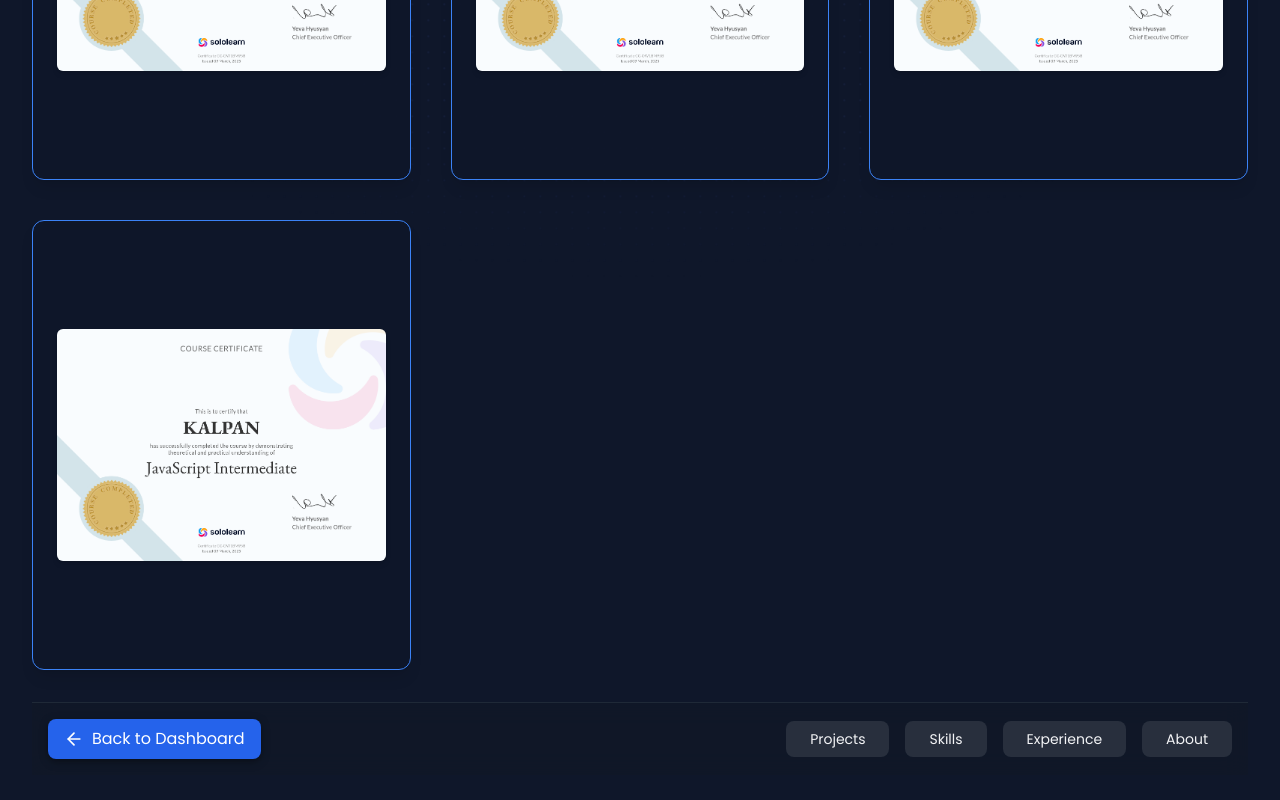
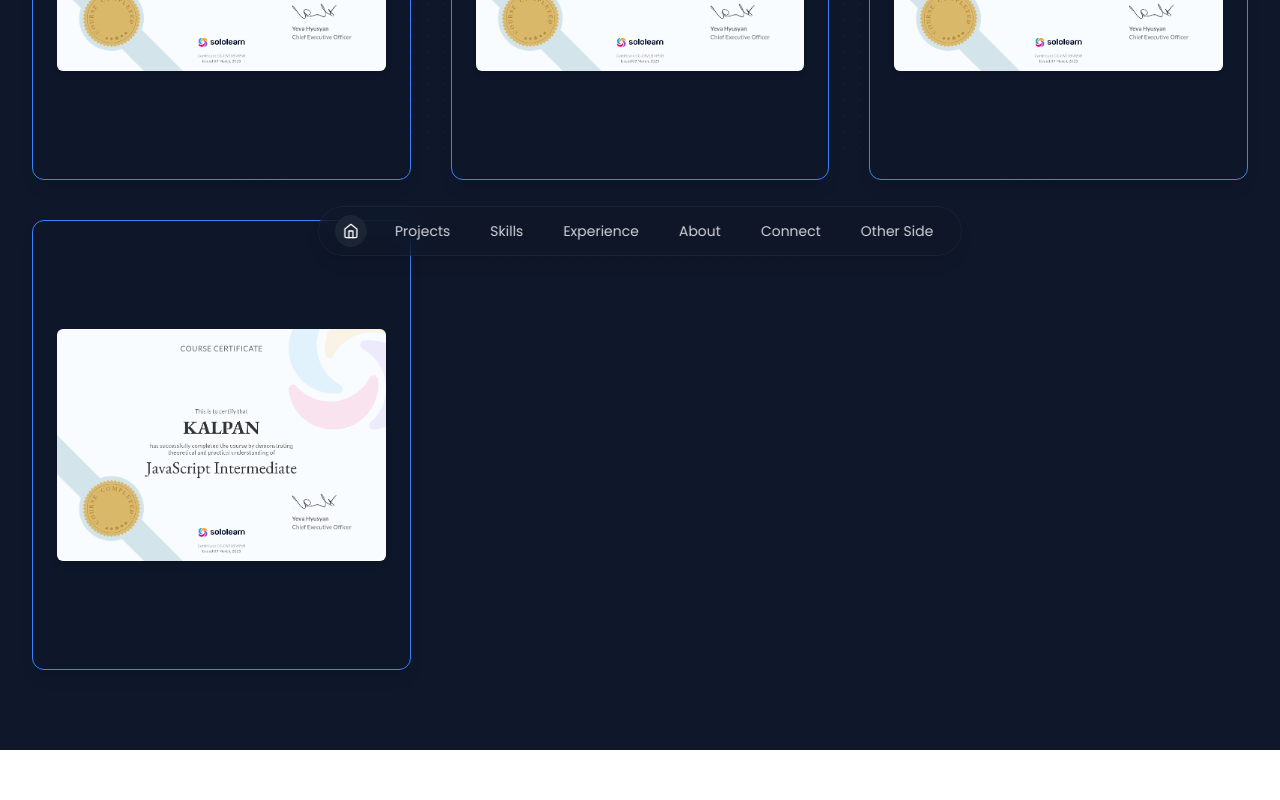
Before and after one commit to Kalpan2007/My_Portfolio, a React (Vite) app: page /certificates in a window 1280 px wide. Shown: the part 520-1320 px from the top of the page. After the commit the page ends 1270 px from the top, so only its background shows below. Built offline with nearby package versions, Linux system fonts and the light colour scheme.

Commit message:
make navigation bae on about and certificate section

```diff
--- a/src/index.css
+++ b/src/index.css
@@ -42,3 +42,13 @@ html {
 .animate-bg-shift {
   animation: bg-shift 20s linear infinite;
 }
+
+@layer utilities {
+  .no-scrollbar::-webkit-scrollbar {
+    display: none;
+  }
+  .no-scrollbar {
+    -ms-overflow-style: none;
+    scrollbar-width: none;
+  }
+}
--- a/src/pages/About.tsx
+++ b/src/pages/About.tsx
@@ -3,6 +3,7 @@ import { useRef } from 'react';
 import profileImage from '../assets/About-img.png';
 import { useNavigate } from 'react-router-dom';
 import BackToDashboard from '../components/BackToDashboard';
+import { Home } from 'lucide-react';
 
 const About: React.FC = () => {
   const navigate = useNavigate();
@@ -311,42 +312,31 @@ const About: React.FC = () => {
           </motion.div>
         </div>
       </section>
-      <div className="w-full bg-gray-900/80 backdrop-blur-md border-t border-gray-800">
-        <div className="max-w-7xl mx-auto py-6 px-4">
-          <div className="flex flex-col sm:flex-row items-center justify-between gap-4">
-            <BackToDashboard />
-            <div className="flex flex-wrap justify-center gap-4">
+      <div className="fixed bottom-6 left-1/2 -translate-x-1/2 z-50 w-[95%] sm:w-auto">
+  <div className="bg-gray-900/40 backdrop-blur-md border border-gray-700/30 rounded-full px-2 sm:px-4 py-2 shadow-lg">
+    <div className="flex items-center justify-start gap-1.5 sm:gap-4 no-scrollbar overflow-x-auto">
       <button
-                onClick={() => navigate('/projects')}
-                className="px-6 py-2 bg-white/10 rounded-lg text-sm hover:bg-white/20 transition-all"
+        onClick={() => navigate('/')}
+        className="w-7 h-7 sm:w-8 sm:h-8 bg-gray-800/80 rounded-full flex-shrink-0 flex items-center justify-center hover:bg-gray-700/80 transition-all cursor-none"
       >
-                Projects
+        <Home className="w-3.5 h-3.5 sm:w-4 sm:h-4 text-white" />
       </button>
+      {[
+        { path: '/projects', label: 'Projects' },
+        { path: '/skills', label: 'Skills' },
+        { path: '/experience', label: 'Experience' },
+        { path: '/certificates', label: 'Certificates' },
+        { path: '/contact', label: 'Connect' },
+        { path: '/My_Other_Side', label: 'Other Side' }
+      ].map((item) => (
         <button
-                onClick={() => navigate('/skills')}
-                className="px-6 py-2 bg-white/10 rounded-lg text-sm hover:bg-white/20 transition-all"
+          key={item.path}
+          onClick={() => navigate(item.path)}
+          className="text-[11px] sm:text-sm text-gray-300 hover:text-white px-1.5 sm:px-3 py-1 rounded-full hover:bg-white/10 transition-all cursor-none whitespace-nowrap flex-shrink-0"
         >
-                Skills
+          {item.label}
         </button>
-              <button
-                onClick={() => navigate('/experience')}
-                className="px-6 py-2 bg-white/10 rounded-lg text-sm hover:bg-white/20 transition-all"
-              >
-                Experience
-              </button>
-              <button
-                onClick={() => navigate('/certificates')}
-                className="px-6 py-2 bg-white/10 rounded-lg text-sm hover:bg-white/20 transition-all"
-              >
-                Certificates
-              </button>
-              <button
-                onClick={() => navigate('/contact')}
-                className="px-6 py-2 bg-white/10 rounded-lg text-sm hover:bg-white/20 transition-all"
-              >
-                Contact
-              </button>
-            </div>
+      ))}
     </div>
   </div>
 </div>
--- a/src/pages/Certificate.tsx
+++ b/src/pages/Certificate.tsx
@@ -2,6 +2,7 @@ import React from "react";
 import { useNavigate } from "react-router-dom";
 import Jsf from '../assets/Js_01_img.png';
 import BackToDashboard from '../components/BackToDashboard';
+import { Home } from 'lucide-react';
 
 // Certificate data - you can add more here
 const certificatesData = [
@@ -102,39 +103,42 @@ const Certificates = () => {
         </div>
       </div>
 
-      <div className="w-full bg-gray-900/80 backdrop-blur-md border-t border-gray-800 mt-8"> {/* Added mt-8 */}
-        <div className="max-w-7xl mx-auto py-4 px-4">
-          <div className="flex flex-col sm:flex-row items-center justify-between gap-4">
-            <BackToDashboard />
-            <div className="flex flex-wrap justify-center gap-4">
+      {/* Replace the old navigation with this new one */}
+      <div className="fixed bottom-6 left-1/2 -translate-x-1/2 z-50 w-[95%] sm:w-auto">
+        <div className="bg-gray-900/40 backdrop-blur-md border border-gray-700/30 rounded-full px-2 sm:px-4 py-2 shadow-lg">
+          <div className="flex items-center justify-start gap-1.5 sm:gap-4 no-scrollbar overflow-x-auto">
+            <button
+              onClick={() => navigate('/')}
+              className="w-7 h-7 sm:w-8 sm:h-8 bg-gray-800/80 rounded-full flex-shrink-0 flex items-center justify-center hover:bg-gray-700/80 transition-all cursor-none"
+            >
+              <Home className="w-3.5 h-3.5 sm:w-4 sm:h-4 text-white" />
+            </button>
+            {[
+              { path: '/projects', label: 'Projects' },
+              { path: '/skills', label: 'Skills' },
+              { path: '/experience', label: 'Experience' },
+              { path: '/about', label: 'About' },
+              { path: '/contact', label: 'Connect' },
+              { path: '/My_Other_Side', label: 'Other Side' }
+            ].map((item) => (
               <button
-                onClick={() => navigate('/projects')}
-                className="px-6 py-2 bg-white/10 rounded-lg text-sm hover:bg-white/20 transition-all"
+                key={item.path}
+                onClick={() => navigate(item.path)}
+                className="text-[11px] sm:text-sm text-gray-300 hover:text-white px-1.5 sm:px-3 py-1 rounded-full hover:bg-white/10 transition-all cursor-none whitespace-nowrap flex-shrink-0"
               >
-                Projects
+                {item.label}
               </button>
-              <button
-                onClick={() => navigate('/skills')}
-                className="px-6 py-2 bg-white/10 rounded-lg text-sm hover:bg-white/20 transition-all"
-              >
-                Skills
-              </button>
-              <button
-                onClick={() => navigate('/experience')}
-                className="px-6 py-2 bg-white/10 rounded-lg text-sm hover:bg-white/20 transition-all"
-              >
-                Experience
-              </button>
-              <button
-                onClick={() => navigate('/about')}
-                className="px-6 py-2 bg-white/10 rounded-lg text-sm hover:bg-white/20 transition-all"
-              >
-                About
-              </button>
-            </div>
+            ))}
           </div>
         </div>
       </div>
+
+      {/* Remove the old navigation bar */}
+      {/* Remove this entire section
+      <div className="w-full bg-gray-900/80 backdrop-blur-md border-t border-gray-800 mt-8">
+        ... old navigation code ...
+      </div>
+      */}
     </div>
   );
 };
```
Lines whose indentation alone changed are shown as unchanged.
